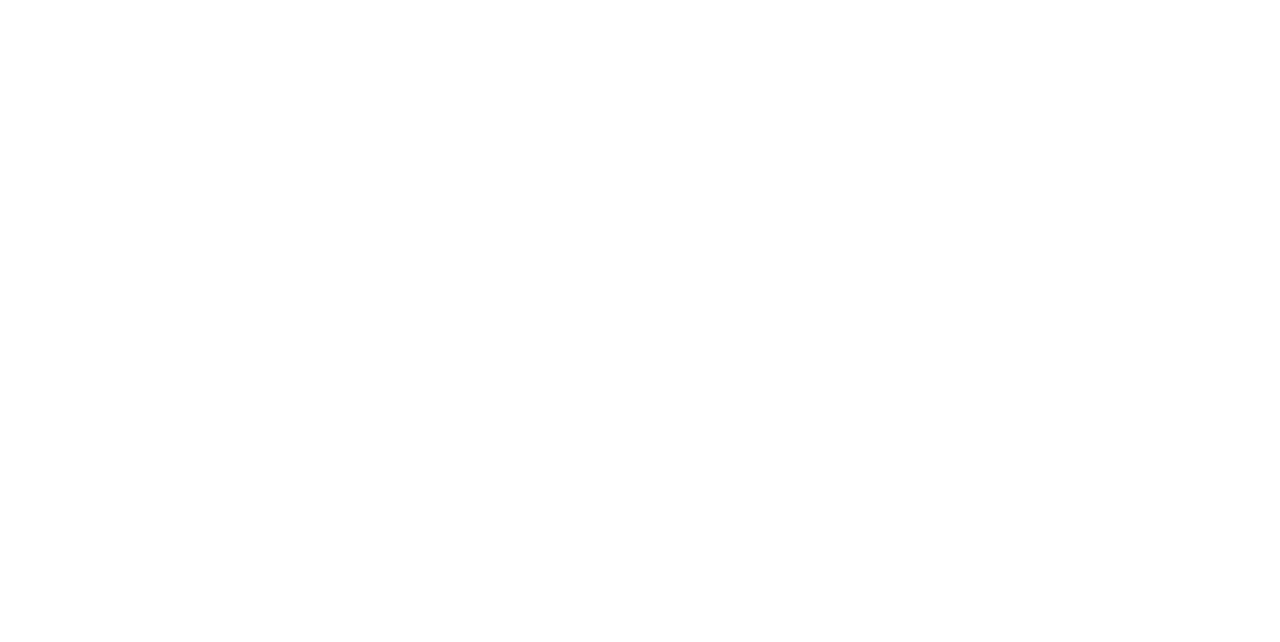
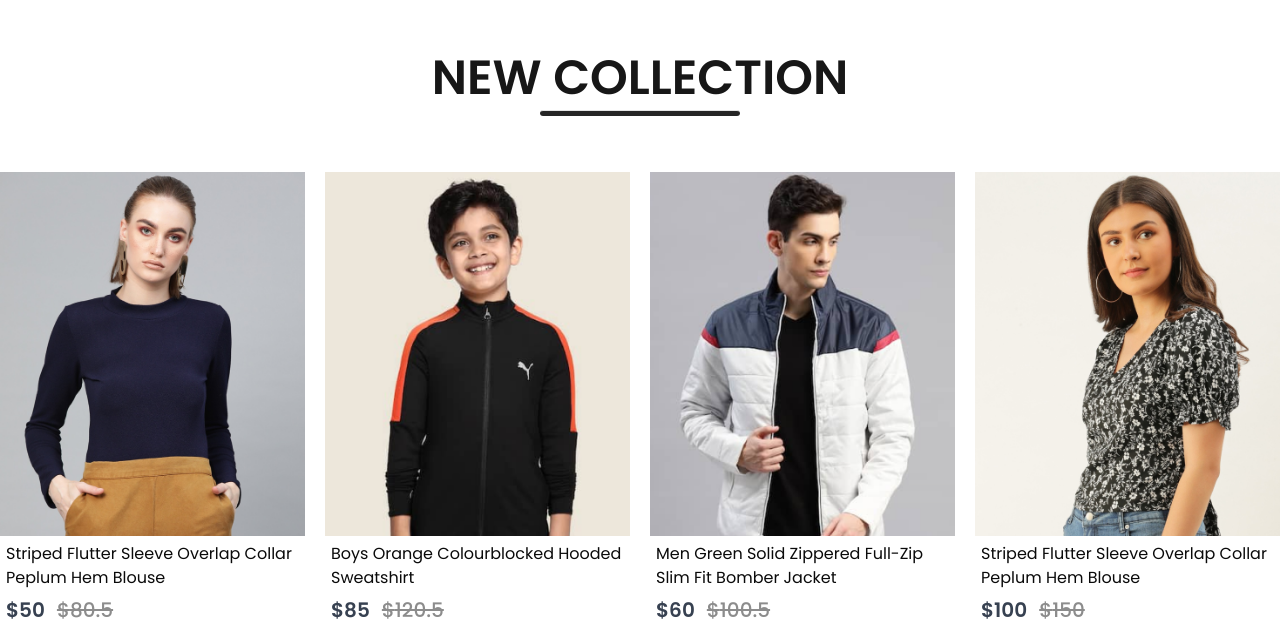
Before and after one commit to bishwas350/shopper, a React (Vite) app: page / in a window 1280 px wide. Shown: the part 2440-3082 px from the top of the page. Before the commit the page ends 2438 px from the top, so only its background shows below. Built offline with nearby package versions, Linux system fonts and the light colour scheme.

Commit message:
feat: add NewCollection component to display new items with details

```diff
--- /dev/null
+++ b/src/components/NewCollection.jsx
@@ -0,0 +1,38 @@
+import React from "react";
+import Container from "./Container";
+import Flex from "./Flex";
+import new_collections from "@/assets/new_collections";
+import Item from "./Item";
+
+const NewCollection = () => {
+  return (
+    <div>
+      <Container>
+        <Flex>
+         <div className="flex-col justify-center items-center h-auto md:h-[90vh] mt-8 md:mt-14 px-4 md:px-0">
+             <div className="new-collections justify-center flex flex-col items-center gap-2">
+            <h1 className="text-[#171717] text-2xl sm:text-3xl md:text-5xl font-semibold text-center">NEW COLLECTION</h1>
+            <hr className="w-[120px] sm:w-[160px] md:w-[200px] h-1.5 rounded-[10px] bg-[#252525]"/>
+            <div className="collections mt-6 md:mt-12 grid grid-cols-1 md:grid-cols-2 lg:grid-cols-4 gap-4 md:gap-[20px] justify-items-center">
+              {new_collections.map((item, i) => {
+                return (
+                  <Item
+                    key={i}
+                    id={item.id}
+                    name={item.name}
+                    image={item.image}
+                    new_Price={item.new_price}
+                    old_Price={item.old_price}
+                  />
+                );
+              })}
+            </div>
+          </div>
+         </div>
+        </Flex>
+      </Container>
+    </div>
+  );
+};
+
+export default NewCollection;
--- a/src/pages/Shop.jsx
+++ b/src/pages/Shop.jsx
@@ -1,4 +1,5 @@
 import Hero from '@/components/Hero'
+import NewCollection from '@/components/NewCollection'
 import Offers from '@/components/Offers'
 import Popular from '@/components/Popular'
 import React from 'react'
@@ -9,6 +10,7 @@
       <Hero/>
       <Popular/>
       <Offers/>
+      <NewCollection/>
     </div>
   )
 }
```
